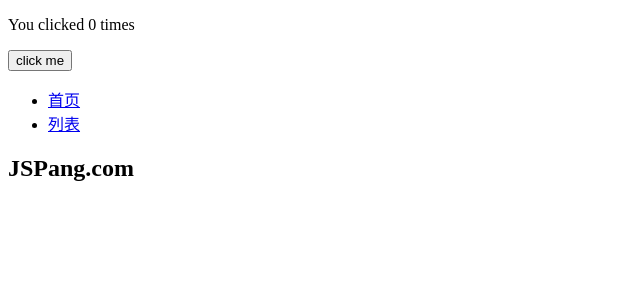
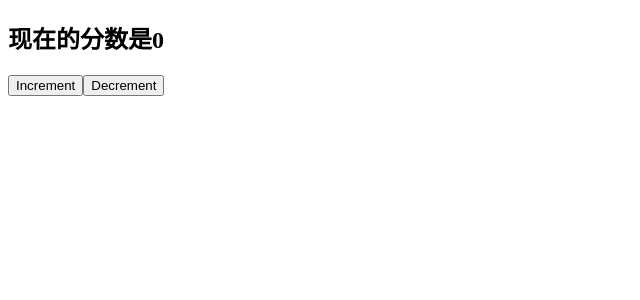
Before and after one commit to scalerone/ReactHooksDemo, a React (Create React App) app in the folder demo01/: page / in a window 1280 px wide. Shown: the top 300 px of the page, without its empty margins (0-640 px from the left). Built offline with nearby package versions, Linux system fonts and the light colour scheme.

Commit message:
useReducer的简单使用

```diff
--- a/demo01/src/App.js
+++ b/demo01/src/App.js
@@ -51,8 +51,6 @@ function App(){
                 <Route path="/list/" component={List} />
             </Router>
 
-
-
         </div>
     )
 }
--- /dev/null
+++ b/demo01/src/Example5.js
@@ -0,0 +1,24 @@
+import React, { useReducer } from 'react';
+
+function ReducerDemo(){
+    const [ count , dispatch ] =useReducer((state,action)=>{
+        switch(action){
+            case 'add':
+                return state+1
+            case 'sub':
+                return state-1
+            default:
+                return state
+        }
+    },0)
+    return (
+        <div>
+            <h2>现在的分数是{count}</h2>
+            <button onClick={()=>dispatch('add')}>Increment</button>
+            <button onClick={()=>dispatch('sub')}>Decrement</button>
+        </div>
+    )
+
+}
+
+export default ReducerDemo
--- a/demo01/src/index.js
+++ b/demo01/src/index.js
@@ -1,9 +1,11 @@
 import React from 'react';
 import ReactDOM from 'react-dom';
 
-import App from './App';
+// import App from './App';
 import Example1 from "./Example1";
 import Example3 from "./Example3";
+// import Example from "./Example4";
+import Example from "./Example5";
 
 // ReactDOM.render(<App />, document.getElementById('root'));
-ReactDOM.render(<App />, document.getElementById('root'));
+ReactDOM.render(<Example />, document.getElementById('root'));
```
